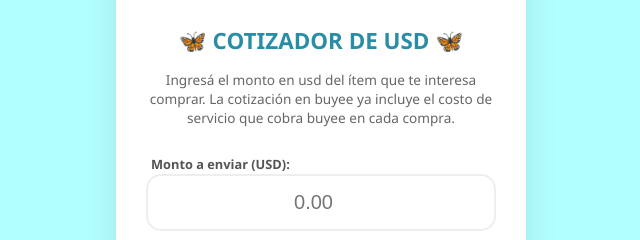
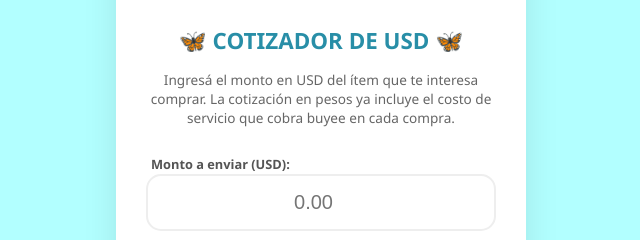
Before and after one commit to noebutterflyy/buyee, a plain HTML site: page index.html in a window 1280 px wide. Shown: the part 264-504 px from the top of the page, 319-959 px from the left. Drawn offline with Linux system fonts and the light colour scheme.

Commit message:
Update index.html

```diff
--- a/index.html
+++ b/index.html
@@ -64,7 +64,7 @@
     <img src="Picsart_26-02-18_22-43-20-017.png" alt="Logo" class="logo" onerror="this.style.display='none'">
 
     <h1>🦋 COTIZADOR DE USD 🦋</h1>
-    <p class="descripcion">Ingresá el monto en usd del ítem que te interesa comprar. La cotización en buyee ya incluye el costo de servicio que cobra buyee en cada compra.</p>
+    <p class="descripcion">Ingresá el monto en USD del ítem que te interesa comprar. La cotización en pesos ya incluye el costo de servicio que cobra buyee en cada compra.</p>
 
     <div class="input-group">
         <label>Monto a enviar (USD):</label>
```
